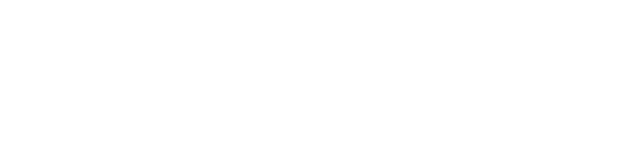
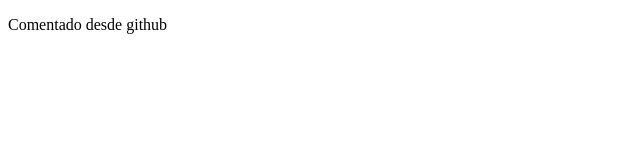
Before and after one commit to Gzar81/git_v1, a plain HTML site: page contacto.html in a window 1280 px wide. Shown: the whole page, without its empty margins (0-640 px from the left). Drawn offline with Linux system fonts and the light colour scheme.

Commit message:
Actualizado comentario

```diff
--- a/contacto.html
+++ b/contacto.html
@@ -7,6 +7,7 @@
     <title>Contacto</title>
 </head>
 <body>
+    <p>Comentado desde github</p>
 
 </body>
 </html>
```
